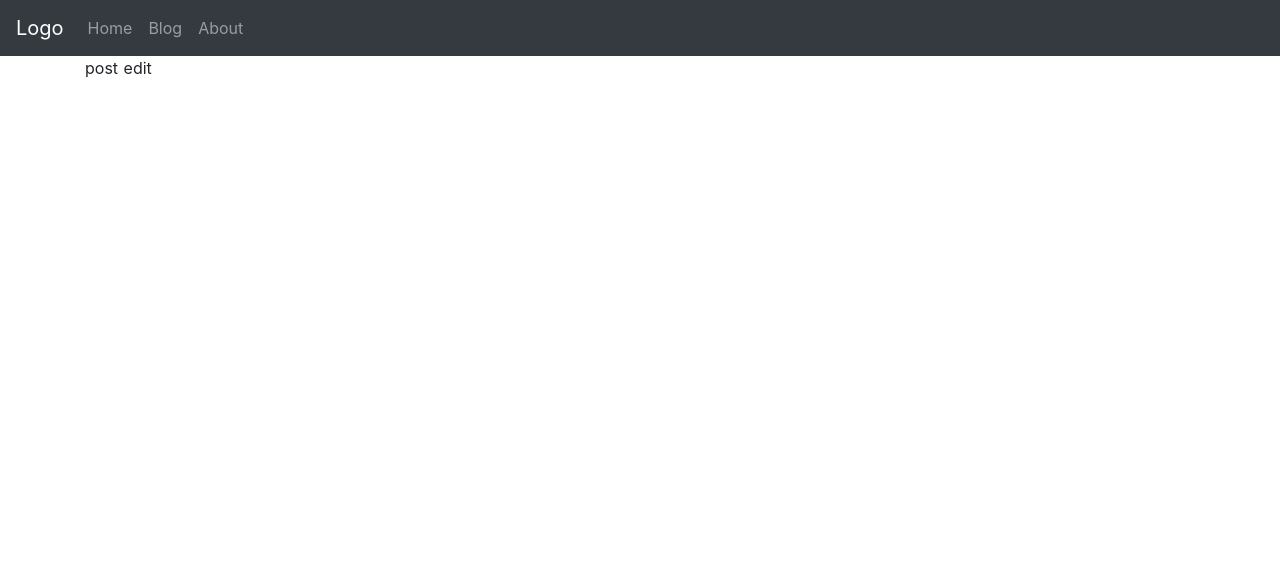
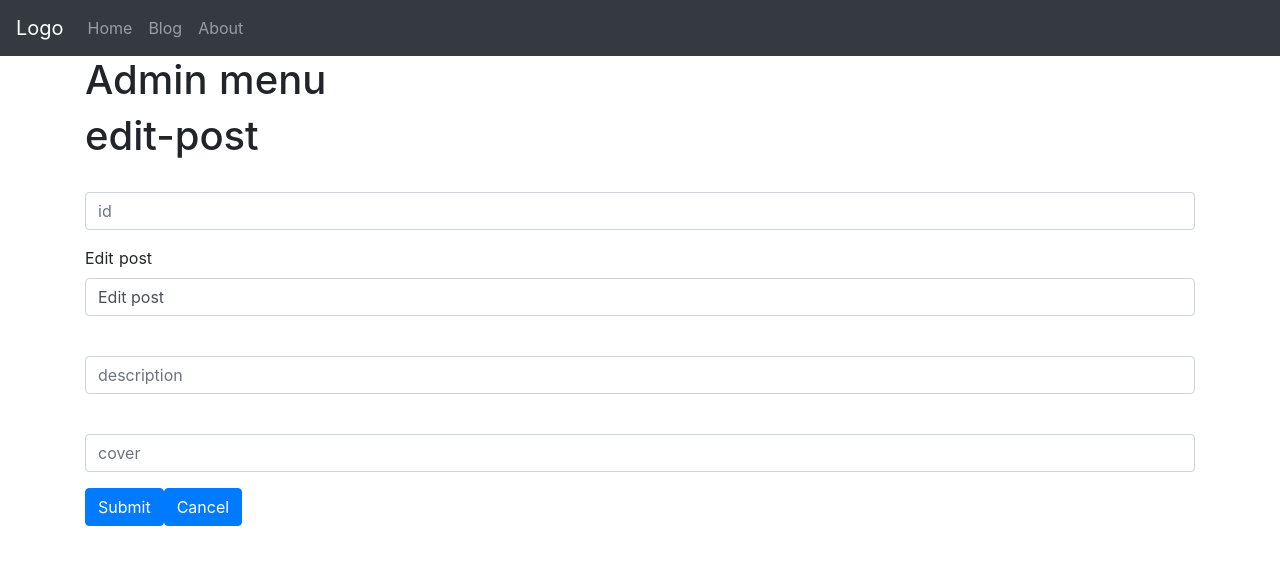
Before and after one commit to carmine19/Nuxtjs-blog, a Nuxt app: page /admin/new-post/1 in a window 1280 px wide. Shown: the top 564 px of the page. Built offline with nearby package versions, Linux system fonts and the light colour scheme.

Commit message:
Centralizzato componente FormPost + edit page

```diff
--- a/components/FormPost.vue
+++ b/components/FormPost.vue
@@ -32,9 +32,19 @@
 export default {
   name: "FormPost",
 
+  //usiamo una props per centralizzare il nostro componente in modo da porterlo riusare quante
+  //volte vogliamo
+
+  props : {
+    post : {
+      type : Object,
+      required : false,
+    }
+  },
+
   data() {
     return {
-      newPost : {
+      newPost : this.post ? {...this.post} : {
         id : '',
         title : '',
         description : '',
--- a/pages/admin/new-post/_postid/index.vue
+++ b/pages/admin/new-post/_postid/index.vue
@@ -1,19 +1,32 @@
 <template>
   <div>
-    post edit
+    <h1>edit-post</h1>
+    <!-- componente props centralizzato che richiamo il nostro oggetto newPost tramite la props
+     object che abbiamo creato nel componente, qui poi la richiamiamo assegnadogli il nostro oggetto
+      che abbiamo in data-->
+    <FormPost :post="newPost" />
   </div>
 </template>
 
 
 <script>
+
 export default {
+  layout : 'admin',
   data() {
     return {
-
+      newPost : {
+        id : '',
+        title : 'Edit post',
+        description : '',
+        cover: '',
+      }
     }
   }
 }
+
 </script>
+
 
 <style>
 
--- a/pages/admin/new-post/index.vue
+++ b/pages/admin/new-post/index.vue
@@ -1,7 +1,10 @@
 <template>
   <div>
     <h1>new-post</h1>
-    <FormPost  />
+    <!-- componente props centralizzato che richiamo il nostro oggetto newPost tramite la props
+     object che abbiamo creato nel componente, qui poi la richiamiamo assegnadogli il nostro oggetto
+      che abbiamo in data-->
+    <FormPost :post="newPost" />
   </div>
 </template>
 
@@ -12,6 +15,12 @@ export default {
   layout : 'admin',
   data() {
     return {
+      newPost : {
+        id : '',
+        title : 'Titolo prova',
+        description : '',
+        cover: '',
+      }
     }
   }
 }
```
